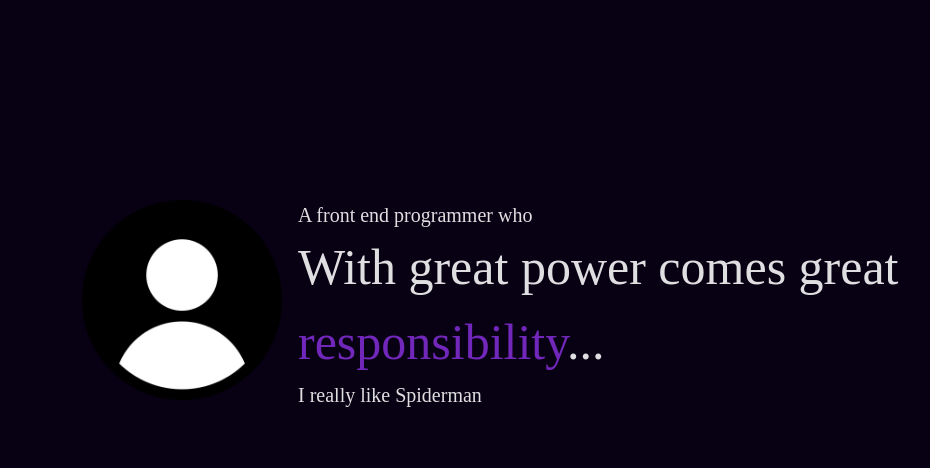
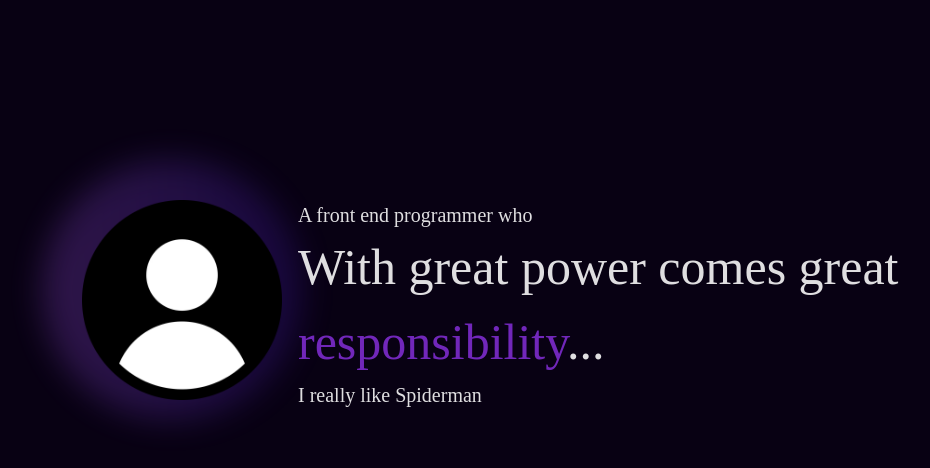
Before and after one commit to AndresAntelo21/portafolio, a React (Vite) app: page / in a window 1280 px wide. Shown: the top 468 px of the page, without its empty margins (118-1048 px from the left). Built offline with nearby package versions, Linux system fonts and the light colour scheme; a web font is replaced by a local one.

Commit message:
Refactor layout in App component to enhance image positioning and add background gradient

```diff
--- a/src/App.tsx
+++ b/src/App.tsx
@@ -4,8 +4,11 @@ function App() {
   return (
     <div className="w-full h-full mx-auto flex ">
       <div className="pt-50 pl-50  flex flex-row gap-4">
-        <div className="w-50 h-auto">
-          <img src="src/assets/hero/meTest.png" />
+        <div className="absolute top-40 left-40 w-65 h-65 rounded-full
+  bg-gradient-to-r from-[#763CAC]/40 to-[#320F85]/40 blur-lg opacity-90 -z-10">
+        </div>
+        <div className="w-50 h-auto relative">
+          <img src="src/assets/hero/meTest.png" className="relative" />
         </div>
         <div className="w-max flex flex-col">
           <span className="font-[Preahvihear] text-[20px]">A front end programmer who</span>
```
